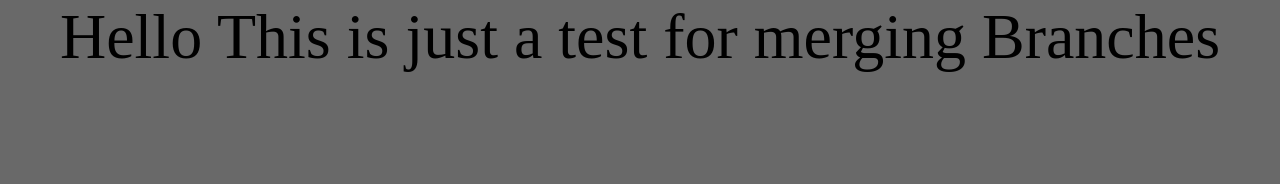
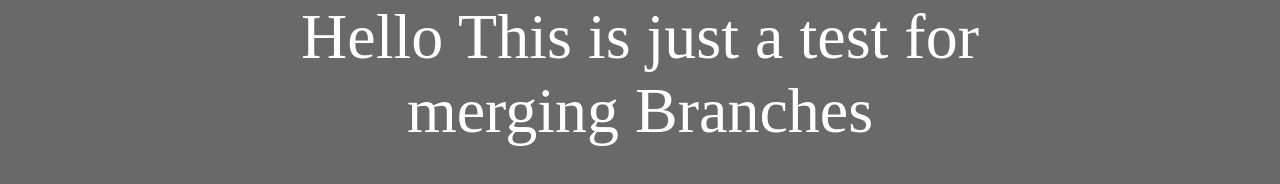
Before and after one commit to yolixtly/TGIF, a plain HTML site: page index.html in a window 1280 px wide. Drawn offline with Linux system fonts and the light colour scheme.

Commit message:
changes to master

```diff
--- a/css/style.css
+++ b/css/style.css
@@ -3,4 +3,6 @@ body {
 	font-size: 4rem ;
 	text-align: center;
 	margin: 0 auto;
+	color: white;
+	width: 60%;
 }
```
